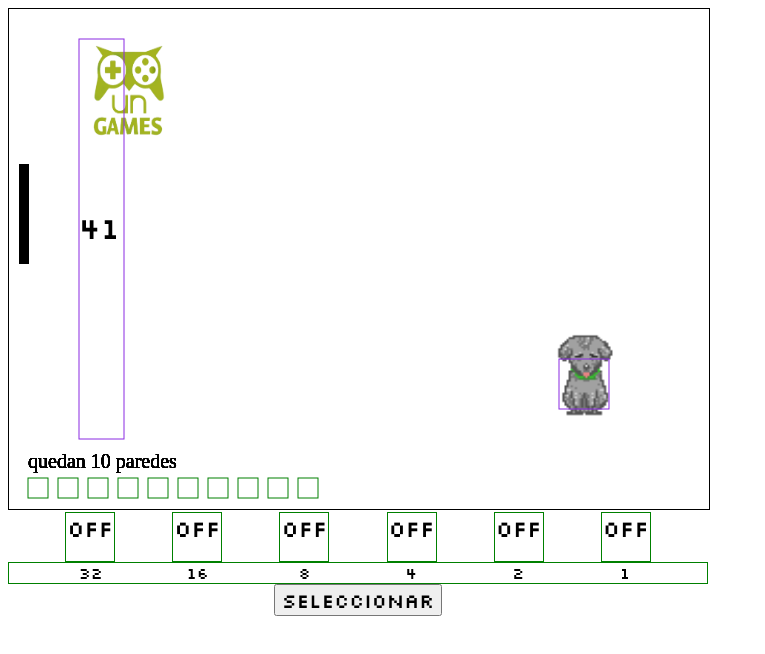
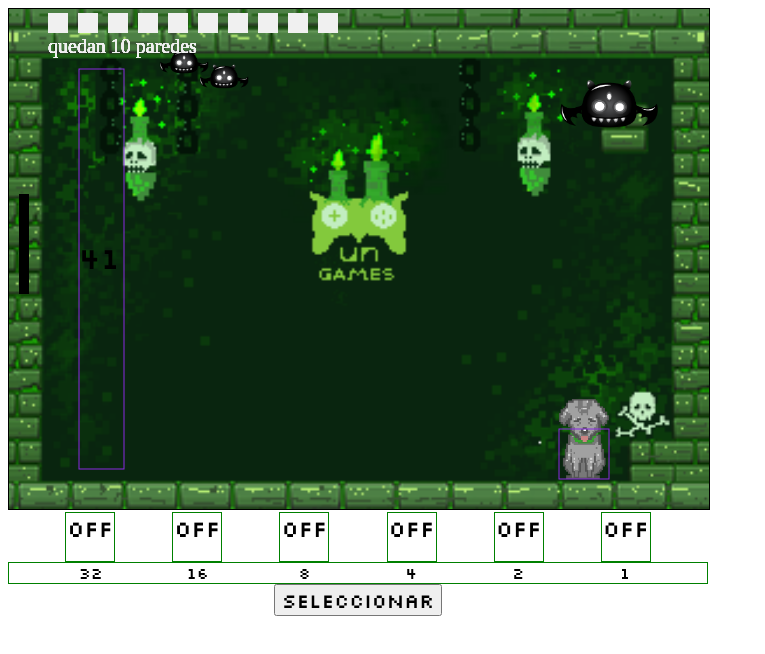
Before and after one commit to hacheG/gamJam4D4H, a plain HTML site: page game.html in a window 1280 px wide. Shown: the whole page, without its empty margins (0-765 px from the left). Drawn offline with Linux system fonts and the light colour scheme.

Commit message:
add animations

```diff
--- a/app.js
+++ b/app.js
@@ -12,7 +12,8 @@
 let gameOver = false;
 let conteo = 10;
 let cuadro = 20;
-const fuente = "Silkscreen"
+const fuente = "Silkscreen";
+let gameFrame = 0;
 
 const binary = document.querySelectorAll("#binary");
 
@@ -40,20 +41,20 @@ const ctx2 = paredesCanvas.getContext("2d");
 paredesCanvas.width = 700;
 paredesCanvas.height = 500;
 
-let equis = 20;
+// let equis = 20;
 
 // Funcion que dibuja la cantidad de paredes que faltan
 function dibujaCuadro(){
     ctx2.clearRect(0,0,canvas.width,canvas.height);
-    equis = 20;
+    equis = 40;
     for(let i = conteo; i > 0; i--){
         // Dibujando los cuadros que representan la cantidad de paredes que faltan
-        ctx2.strokeStyle = "green";
-        ctx2.strokeRect(equis,470,20,20);
+        ctx2.fillStyle = "#F0F0F0";
+        ctx2.fillRect(equis,5,20,20);
         equis +=30;
 
         ctx2.font = `20px ${fuente}` ;
-        ctx2.fillText(`quedan ${conteo} paredes`, 20, 460);
+        ctx2.fillText(`quedan ${conteo} paredes`, 40, 45);
     };
 };
 
@@ -68,23 +69,44 @@ const gifPerro = new Image();
 gifPerro.src = "Assets/perroMov.gif";
 
 const perrito = new Image();
-perrito.src = "Assets/perrito1.png";
+perrito.src = "Assets/spritesPerro.png";
+
+const bat = new Image();
+bat.src = "Assets/enemy1.png"
+
+const fondo = new Image();
+fondo.src = "Assets/Fondo72.png";
 
 class Enemy{
     constructor(){
         this.x = 10;
-        this.y = 30;
+        this.y = 60;
         this.randomValue = Math.floor(Math.random() * 63);
 
         this.signalX = this.x;
         this.signalY = this.y;
 
+        this.frame = 0;
+        this.enemyX = 0;
+        this.enemyY = 0;
+        this.enemyWidth = 1758/6;
+        this.enemyHeight = 155;
 
-
+        this.frameDog = 0;
+        this.dogX = 0;
+        this.dogY = 0;
+        this.dogWidth = 6112/8;
+        this.dogHeight = 1284;
 
     }
 
     update(){
+        if(gameFrame % 3 === 0){
+            this.frame > 4 ? this.frame = 0 : this.frame++;
+            this.frameDog > 6 ? this.frameDog = 0 : this.frameDog++;
+        }
+
+
         this.x = this.x + 0.2;
         // console.log("la X: ",this.x);
 
@@ -120,7 +142,44 @@ class Enemy{
     }
 
     draw() {
-        ctx.drawImage(logoUN, this.x, this.y, 100, 100);
+        ctx.drawImage(fondo,
+            0,
+            0,
+            300,
+            214,
+            0,
+            0,
+            canvas.width,
+            canvas.height);
+
+        ctx.drawImage(bat,
+            this.enemyWidth * this.frame,
+            this.enemyY,
+            this.enemyWidth,
+            this.enemyHeight,
+            550,
+            70,
+            100,
+            50);
+        ctx.drawImage(bat,
+            this.enemyWidth * this.frame,
+            this.enemyY,
+            this.enemyWidth,
+            this.enemyHeight,
+            150,
+            40,
+            50,
+            25);
+        ctx.drawImage(bat,
+            this.enemyWidth * this.frame,
+            this.enemyY,
+            this.enemyWidth,
+            this.enemyHeight,
+            190,
+            55,
+            50,
+            25)
+        // ctx.drawImage(logoUN, this.x, this.y, 100, 100);
         // cantidad de paredes que faltan
         // ctx.fillText(conteo, 650, 30);
 
@@ -150,8 +209,16 @@ class Enemy{
         ctx.fillRect(this.signalX, this.signalY +125, 10, 100);
 
         // ubicacion del personaje
-        ctx.drawImage(perrito, 320, 280, 400, 200);
-        ctx.strokeRect(550, 350, 50, 50);
+        ctx.drawImage(perrito,
+            this.dogWidth * this.frameDog,
+            this.dogY,
+            this.dogWidth,
+            this.dogHeight,
+            550,
+            390,
+            50,
+            80);
+        ctx.strokeRect(550, 420, 50, 50);
 
         // numero en decimal
         ctx.font = `30px ${fuente}`;
@@ -172,6 +239,8 @@ function animate(){
     ctx.clearRect(0, 0, canvas.width, canvas.height);
     rectangle.draw();
     rectangle.update();
+    gameFrame++;
+
     if( (posBinarios.uno === 1) && (rectangle.randomValue === posBinarios.uno) ){
         console.log("binario");
 
@@ -236,3 +305,4 @@ boton.addEventListener("click", () => {
 
 
 animate();
+// dibujaCuadro();
--- a/style.css
+++ b/style.css
@@ -21,6 +21,7 @@ html {
 #my-canvas{
     border: 1px solid black;
     position: absolute;
+    z-index: -999;
 }
 
 .container-binary{
```
Also changed, not shown: index.html (+6 -0 lines), Assets/Fondo72.png (added), Assets/enemy1.png (added), Assets/spritesPerro.png (added).
